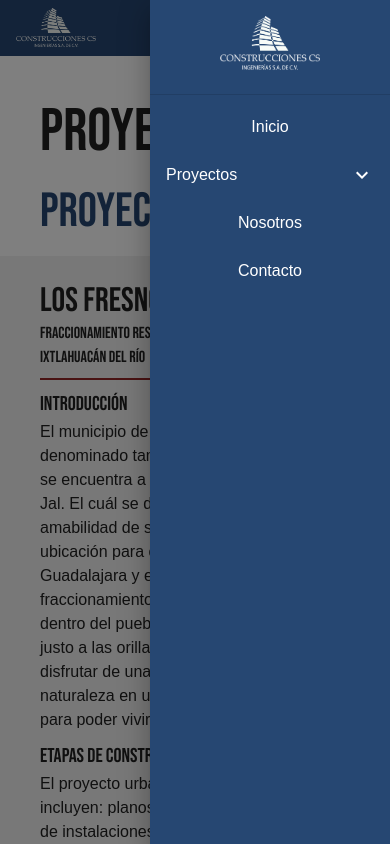
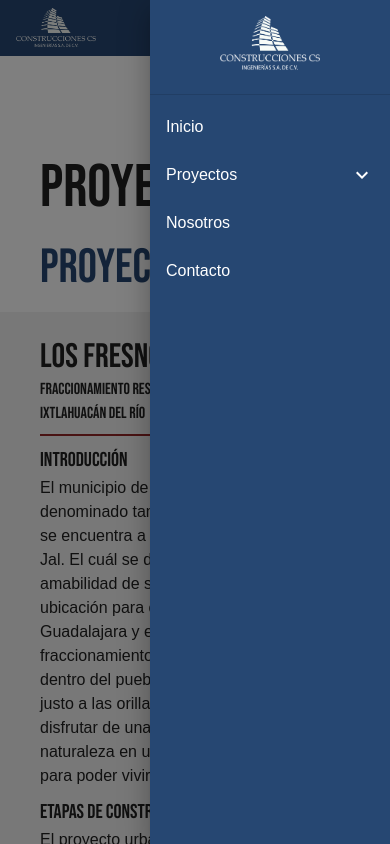
Before and after one commit to Oscar009/csingenierias, a Next.js app: page /projects/active in a window 390 px wide. Both pictures are taken after a click on the button 338 px from the left and 28 px from the top of the page. Shown: the top 844 px of the page. Built offline with nearby package versions, Linux system fonts and the light colour scheme.

Commit message:
Fixed projects Nabvar

```diff
--- a/app/(screens)/projects/active/page.tsx
+++ b/app/(screens)/projects/active/page.tsx
@@ -31,13 +31,11 @@ const ProjectsPage = () => {
 
   return (
     <Grid2 container spacing={2}
-      sx={{
-        width: "100%",
-        position: "relative",
-        left: "50%",
-        transform: "translateX(-50%)",
-        marginTop: 2
-      }}
+    sx={{
+      width: "100%",
+      margin: "0 auto", // Centra el contenido horizontalmente
+      marginTop: 2
+    }}
     >
       <Grid2 container size={{ xs: 12 }} spacing={2} sx={{ paddingInline: 5 }}>
         <Grid2 size={{ xs: 12, sm: 12, md: 12 }}>
--- a/app/components/AppBar/DrawerAppBar.tsx
+++ b/app/components/AppBar/DrawerAppBar.tsx
@@ -37,7 +37,7 @@ export default function DrawerAppBar() {
           open={mobileOpen}
           onClose={handleDrawerToggle}
           ModalProps={{
-            keepMounted: true, // Better open performance on mobile.
+            keepMounted: true,
           }}
           sx={{
             display: { xs: 'block', sm: 'none' },
--- a/app/components/AppBar/NavBar.tsx
+++ b/app/components/AppBar/NavBar.tsx
@@ -37,7 +37,9 @@ export default function NavBar({ navItems, projectSubItems, onMenuClick }: NavBa
   };
 
   return (
-    <AppBar component="nav" sx={{ boxShadow: 'none' }}>
+    <AppBar
+      component="nav" sx={{ boxShadow: 'none', width: '100%', top: 0, left: 0, right: 0, position: { xs: 'sticky', sm: 'fixed' } }}
+    >
       <Toolbar sx={{ display: 'flex', justifyContent: 'space-between', width: '100%' }}>
         {/* Contenedor del logo (para pantallas grandes) */}
         <Box
--- a/app/components/AppBar/NavDrawer.tsx
+++ b/app/components/AppBar/NavDrawer.tsx
@@ -1,7 +1,7 @@
 'use client';
 
 import { NavItem } from "@/app/interfaces/AppBar";
-import { Box, Divider, List, ListItem, ListItemButton, ListItemText, Typography, Collapse } from "@mui/material";
+import { Box, Divider, List, ListItem, ListItemButton, ListItemText, Collapse } from "@mui/material";
 import Image from "next/image";
 import { useRouter } from 'next/navigation';
 import logo from "../../assets/img/logo_blanco.png";
@@ -22,11 +22,11 @@ export default function NavDrawer({ navItems, projectSubItems, onClose }: NavDra
 
   const handleNavigation = (route: string) => {
     router.push(`/${route.toLowerCase()}`);
-    onClose(); // Cierra el drawer después de la navegación
+    onClose();
   };
 
   const handleProjectsClick = () => {
-    setOpenProjects(!openProjects); // Alternar la expansión del menú de proyectos
+    setOpenProjects(!openProjects);
   };
 
   return (
@@ -68,7 +68,7 @@ export default function NavDrawer({ navItems, projectSubItems, onClose }: NavDra
             </Box>
           ) : (
             <ListItem key={item.route} disablePadding>
-              <ListItemButton sx={{ textAlign: 'center' }} onClick={() => handleNavigation(item.route)}>
+              <ListItemButton sx={{ textAlign: 'start' }} onClick={() => handleNavigation(item.route)}>
                 <ListItemText sx={{ color: 'white' }} primary={item.title} />
               </ListItemButton>
             </ListItem>
--- a/app/globals.css
+++ b/app/globals.css
@@ -14,3 +14,9 @@ html, body {
 main {
   flex-grow: 1;
 }
+
+* {
+  margin: 0;
+  padding: 0;
+  box-sizing: border-box;
+}
--- a/app/layout.tsx
+++ b/app/layout.tsx
@@ -12,6 +12,9 @@ export const metadata = {
 export default function RootLayout({ children }: { children: ReactNode }) {
   return (
     <html lang="en" className="h-full">
+      <head>
+        <meta name="viewport" content="width=device-width, initial-scale=1" />
+      </head>
       <body className="h-full">
         <ClientThemeProvider>
           <div className="layout-container flex flex-col min-h-full">
```
